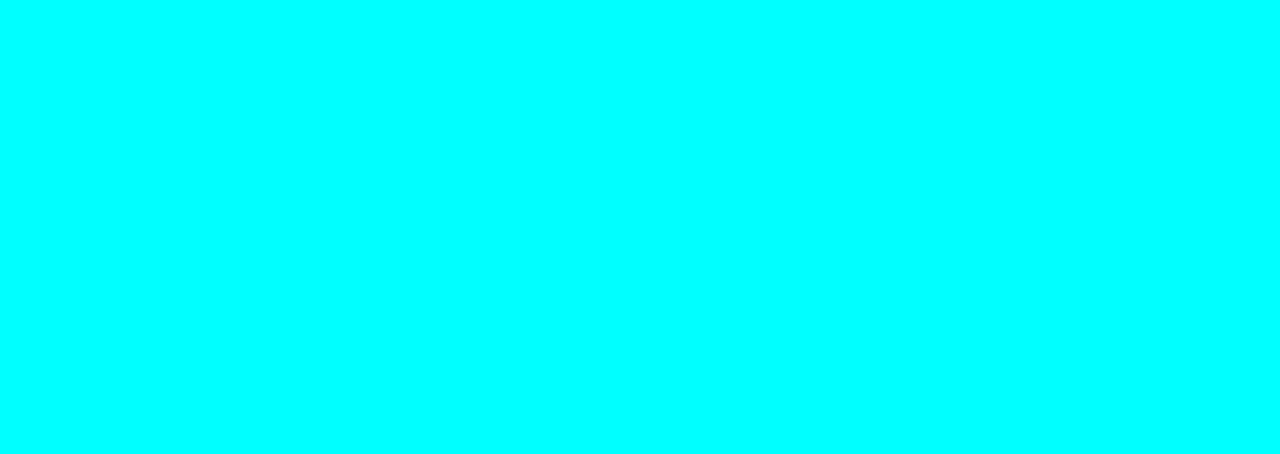
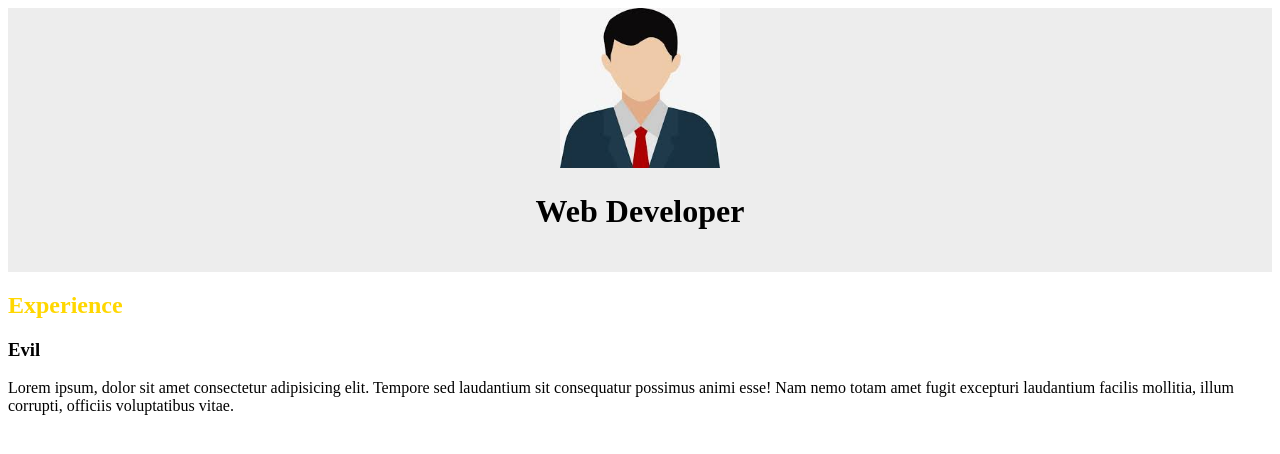
Before and after one commit to giuliatognali/esercizio-cv, a plain HTML site: page index.html in a window 1280 px wide. Drawn offline with Linux system fonts and the light colour scheme.

Commit message:
Struttura

```diff
--- a/css/style.css
+++ b/css/style.css
@@ -1,3 +1,13 @@
-body{
-    background-color:aqua;
+header{
+    text-align: center;
+    background-color: #ededed;
+    padding-bottom: 20px;
+    border-bottom: 4px red;
 }
+#img-profilo{
+    height: 160px;
+    width: 160px;
+}
+.section-title{
+    color: gold;
+}
--- a/index.html
+++ b/index.html
@@ -8,8 +8,21 @@
     <link rel="stylesheet" href="css/style.css">
 </head>
 <body>
-    <header></header>
-    <main></main>
+    <!-- intestazione sito -->
+    <header>
+        <img src="img/foto-utente.jpg" alt="pinco-pallino" id="img-profilo">
+        <h1>Web Developer</h1>
+    </header>
+    <!-- fine intestazione sito -->
+    <main>
+        <section>
+            <h2 class="section-title">Experience</h2>
+            <section>
+                <h3 class="section-subtitle">Evil</h3>
+                <p>Lorem ipsum, dolor sit amet consectetur adipisicing elit. Tempore sed laudantium sit consequatur possimus animi esse! Nam nemo totam amet fugit excepturi laudantium facilis mollitia, illum corrupti, officiis voluptatibus vitae.</p>
+            </section>
+        </section>
+    </main>
     <footer></footer>
 </body>
 </html>
```
